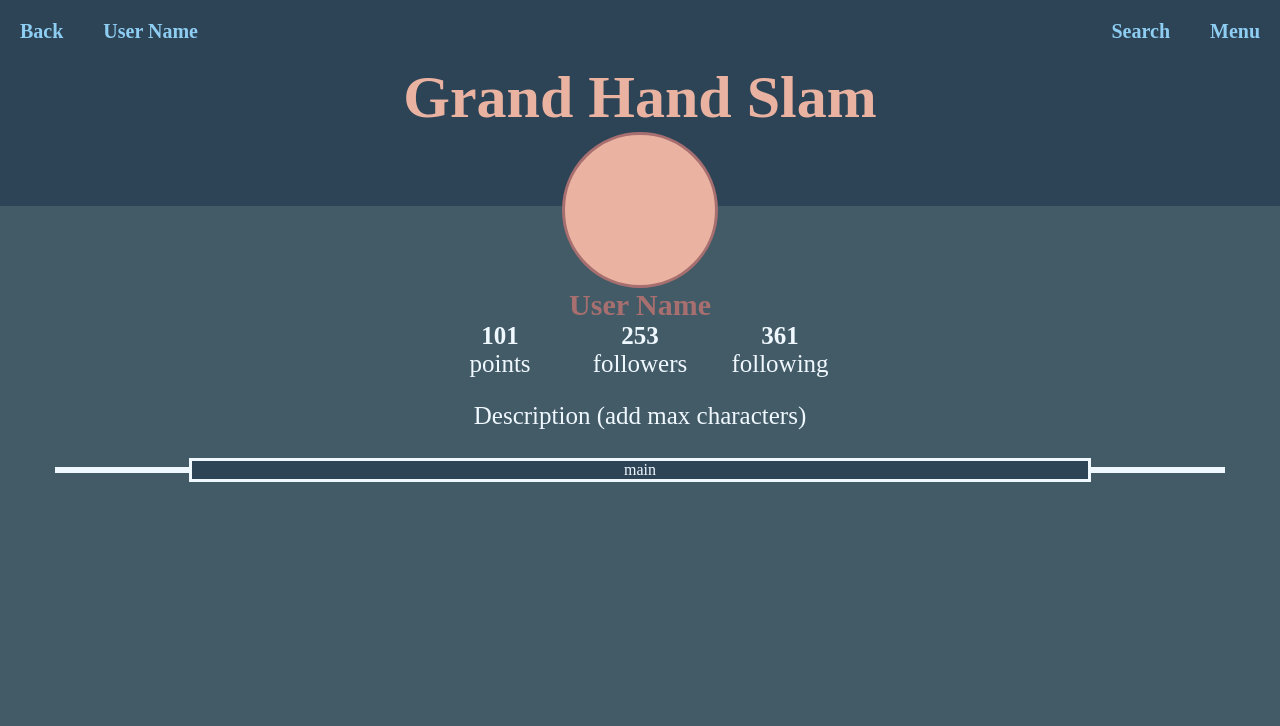
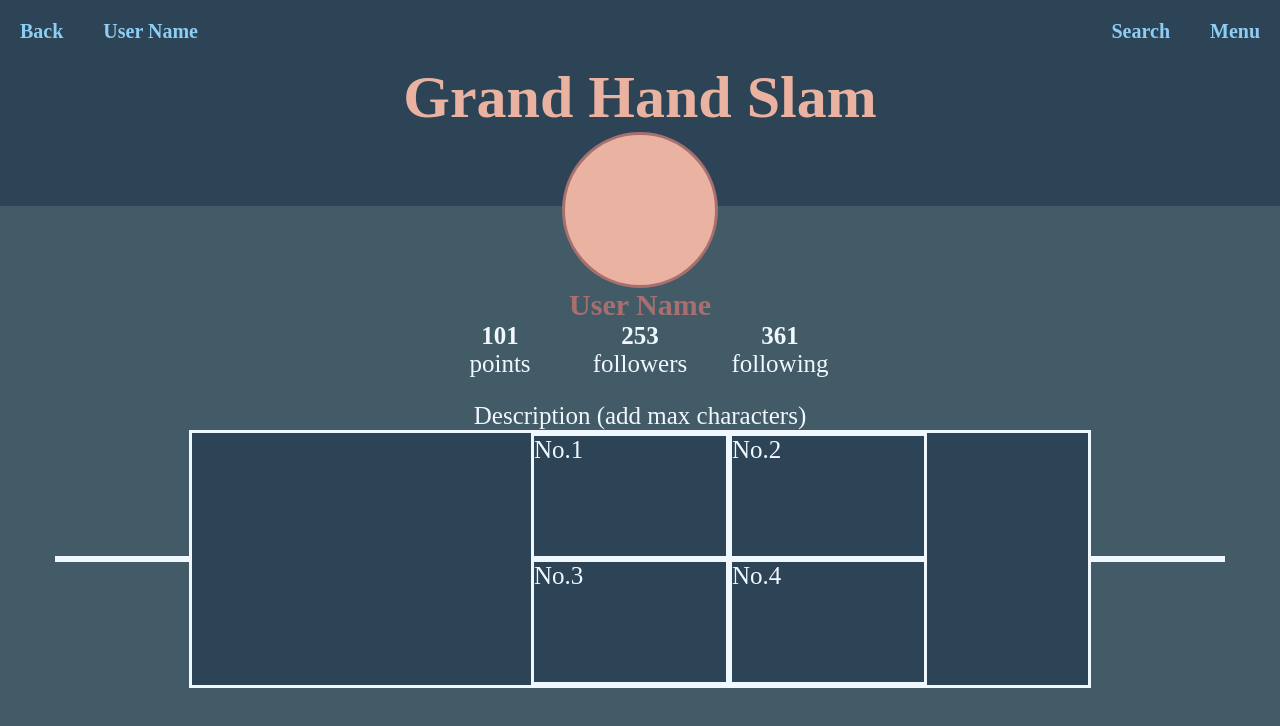
Before and after one commit to Reigningeddie/Grand_Hand_Slam, a React (Create React App) app: page / in a window 1280 px wide. Shown: the top 726 px of the page. Built offline with nearby package versions, Linux system fonts and the light colour scheme.

Commit message:
working on nav grid css

```diff
--- a/src/components/nav.jsx
+++ b/src/components/nav.jsx
@@ -4,7 +4,14 @@ export default function Nav() {
   return(
     <p className={css.body}>
     <p className={`${css.structure} ${css.sides}`}></p>
-      <main className={`${css.structure} ${css.main}`}>main</main>
+      <main className={`${css.structure} ${css.main}`}>
+        <container className={css.grid}>
+          <span className={css.item}>No.1</span>
+          <span className={css.item}>No.2</span>
+          <span className={css.item}>No.3</span>
+          <span className={css.item}>No.4</span>
+        </container>
+      </main>
     <p className={`${css.structure} ${css.sides}`}></p>
     </p>
   )
--- a/src/components/nav.module.css
+++ b/src/components/nav.module.css
@@ -3,22 +3,37 @@
   display: flex;
   align-items: center;
   justify-content: center;
-  height: 10vh;
-}
 
-.structure {
-  display: flex;
-  align-items: space-evenly;
-  justify-content: space-evenly;
-  border: solid;
 }
 
 .sides {
   width: 10vw;
 }
 
+.structure {
+  display: flex;
+  align-items: center;
+  justify-content: center;
+  border: solid;
+}
+
 .main {
   display: flex;
+  align-items: center;
+  justify-content: center;
   background-color: #2d4356;
   width: 70vw;
 }
+
+.grid {
+  display: grid;
+  grid-template-columns: 1fr 20px;
+  font-size: 25px;
+}
+
+.item {
+  display: flex;
+  border: solid;
+  height: 15vh;
+  width: 15vw;
+}
```
